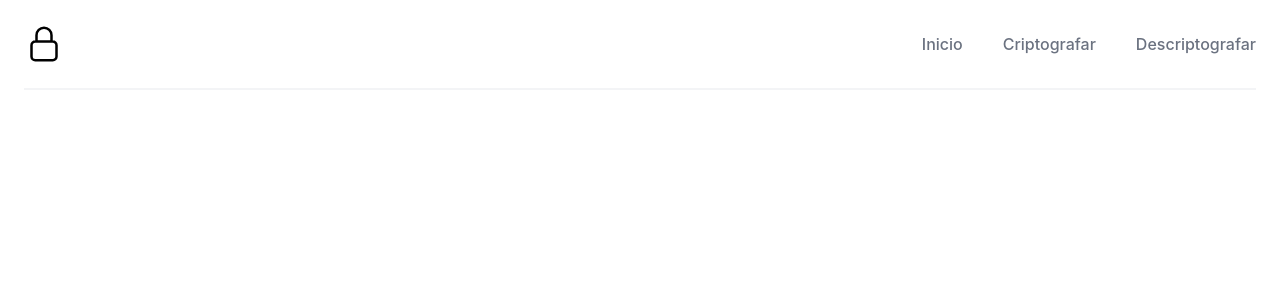
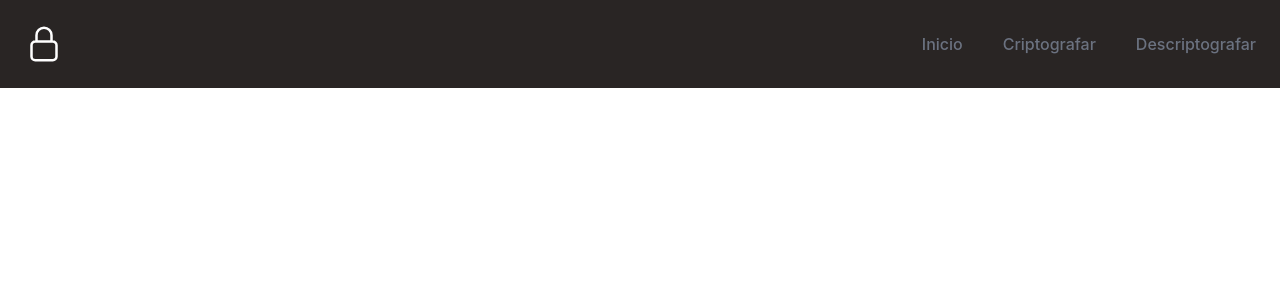
Before and after one commit to PedroLuisBrilhadori/application-RSAcryptography, a Next.js app: page / in a window 1280 px wide. Shown: the top 300 px of the page. Built offline with nearby package versions, Linux system fonts and the light colour scheme.

Commit message:
style: change color and background

```diff
--- a/components/Header/index.tsx
+++ b/components/Header/index.tsx
@@ -11,19 +11,19 @@ import {
 
 export default function Header() {
   return (
-    <header className="bg-white text-black">
-      <Popover className="relative bg-white">
+    <header className="bg-stone-800 text-white">
+      <Popover className="relative bg-stone-800">
         <div className="mx-auto max-w-7xl px-4 sm:px-6">
-          <div className="flex items-center justify-between border-b-2 border-gray-100 py-6 md:justify-start md:space-x-10">
+          <div className="flex items-center justify-between border-gray-100 py-6 md:justify-start md:space-x-10">
             <div className="flex justify-start lg:w-0 lg:flex-1">
               <a href="#">
                 <LockClosedIcon
-                  className="h-8 w-auto sm:h-10 text-black"
+                  className="h-8 w-auto sm:h-10 text-white"
                 />
               </a>
             </div>
             <div className="-my-2 -mr-2 md:hidden">
-              <Popover.Button className="inline-flex items-center justify-center rounded-md bg-white p-2 text-gray-400 hover:bg-gray-100 hover:text-black focus:outline-none focus:ring-2 focus:ring-inset">
+              <Popover.Button className="inline-flex items-center justify-center rounded-md bg-stone-800 p-2 text-gray-400 hover:bg-gray-100 hover:text-black focus:outline-none focus:ring-2 focus:ring-inset">
                 <span className="sr-only">Open menu</span>
                 <Bars3Icon className="h-6 w-6" aria-hidden="true" />
               </Popover.Button>
@@ -52,8 +52,8 @@ export default function Header() {
           leaveFrom="opacity-100 scale-100"
           leaveTo="opacity-0 scale-95"
         >
-          <Popover.Panel focus className="absolute inset-x-0 top-0 origin-top-right transform p-2 transition md:hidden">
-            <div className="divide-y-2 divide-gray-50 rounded-lg bg-white shadow-lg ring-1 ring-black ring-opacity-5">
+          <Popover.Panel focus className="absolute inset-x-0 top-0 origin-top-right transform transition md:hidden">
+            <div className="divide-gray-50 rounded-lg bg-stone-800 shadow-lg ring-1 ring-black ring-opacity-5">
               <div className="px-5 pt-5 pb-6">
                 <div className="flex items-center justify-between">
                   <div>
@@ -62,7 +62,7 @@ export default function Header() {
                     />
                   </div>
                   <div className="-mr-2">
-                    <Popover.Button className="inline-flex items-center justify-center rounded-md bg-white p-2 text-gray-400 hover:bg-gray-100 hover:text-gray-500 focus:outline-none focus:ring-2 focus:ring-inset">
+                    <Popover.Button className="inline-flex items-center justify-center rounded-md bg-stone-800 p-2 text-gray-400 hover:bg-gray-100 hover:text-gray-500 focus:outline-none focus:ring-2 focus:ring-inset">
                       <span className="sr-only">Close menu</span>
                       <XMarkIcon className="h-6 w-6" aria-hidden="true" />
                     </Popover.Button>
@@ -72,18 +72,18 @@ export default function Header() {
               <div className="space-y-6 py-6 px-5">
                 <div className="grid grid-cols-1 gap-y-4 gap-x-8">
                   <a href='/' className="-m-3 flex items-center rounded-md p-3 hover:bg-gray-50">
-                    <HomeIcon className="h-6 w-6 flex-shrink-0 text-indigo-600 text-black" aria-hidden="true" />
-                    <span className="ml-3 text-base font-medium text-gray-900">Inicio</span>
+                    <HomeIcon className="h-6 w-6 flex-shrink-0" aria-hidden="true" />
+                    <span className="ml-3 text-base font-medium">Inicio</span>
                   </a>
 
                   <a href='/' className="-m-3 flex items-center rounded-md p-3 hover:bg-gray-50">
-                    <LockClosedIcon className="h-6 w-6 flex-shrink-0 text-indigo-600 text-black" aria-hidden="true" />
-                    <span className="ml-3 text-base font-medium text-gray-900">Criptografar</span>
+                    <LockClosedIcon className="h-6 w-6 flex-shrink-0" aria-hidden="true" />
+                    <span className="ml-3 text-base font-medium">Criptografar</span>
                   </a>
 
                   <a href='/' className="-m-3 flex items-center rounded-md p-3 hover:bg-gray-50">
-                    <LockOpenIcon className="h-6 w-6 flex-shrink-0 text-indigo-600 text-black" aria-hidden="true" />
-                    <span className="ml-3 text-base font-medium text-gray-900">Descriptografar</span>
+                    <LockOpenIcon className="h-6 w-6 flex-shrink-0" aria-hidden="true" />
+                    <span className="ml-3 text-base font-medium">Descriptografar</span>
                   </a>
                 </div>
               </div>
```
